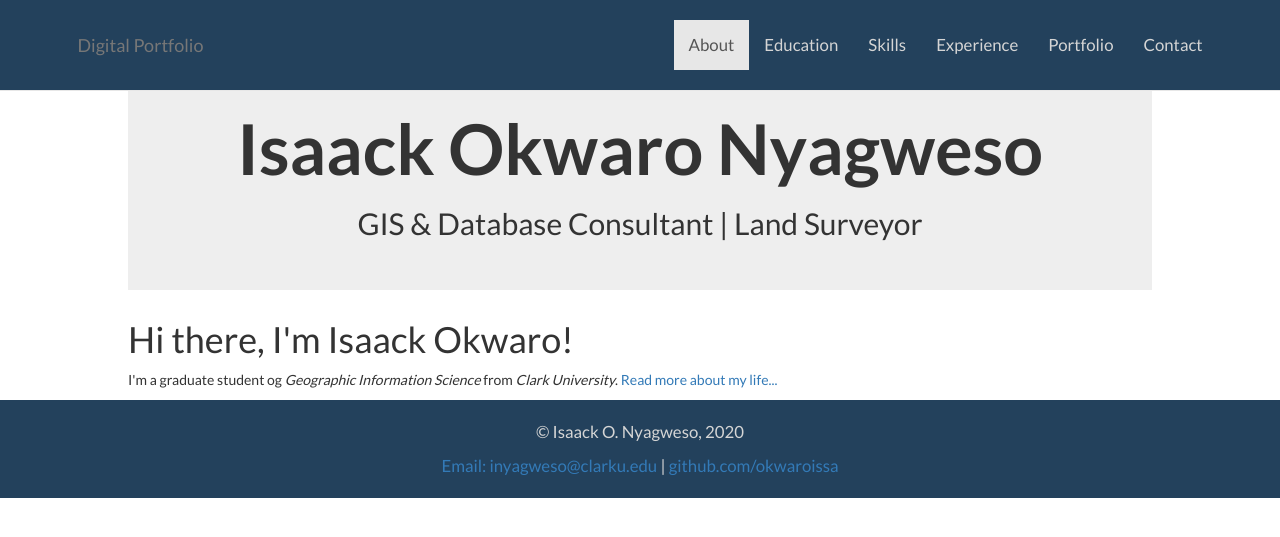
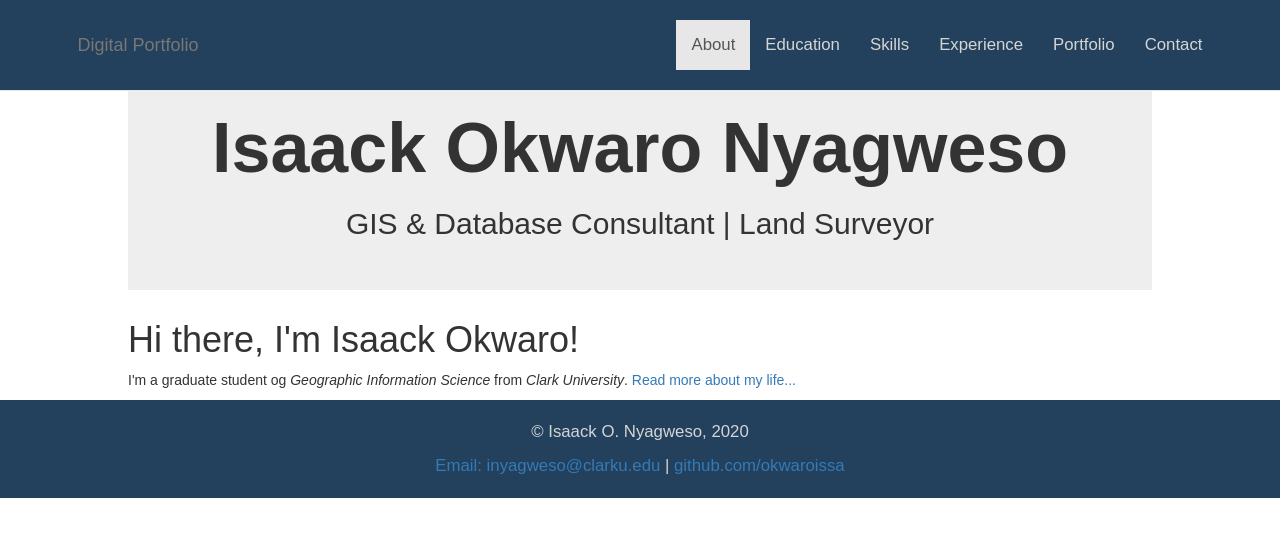
Before and after one commit to okwaroissa/okwaroissa.github.io, a Jekyll site: the page built from index.html, in a window 1280 px wide. Shown: the top 537 px of the page. Built offline with Jekyll 4.4.1, drawn with Linux system fonts in a browser that asks for light colours.

Commit message:
Update site.css

```diff
--- a/css/site.css
+++ b/css/site.css
@@ -3,7 +3,7 @@
 body{
     /*height:100%;
     width:100%;*/
-    font-family:'Lato', sans-serif;
+    font-family:'Rockwell', sans-serif;
 }
 
 .navbar, footer{
```
